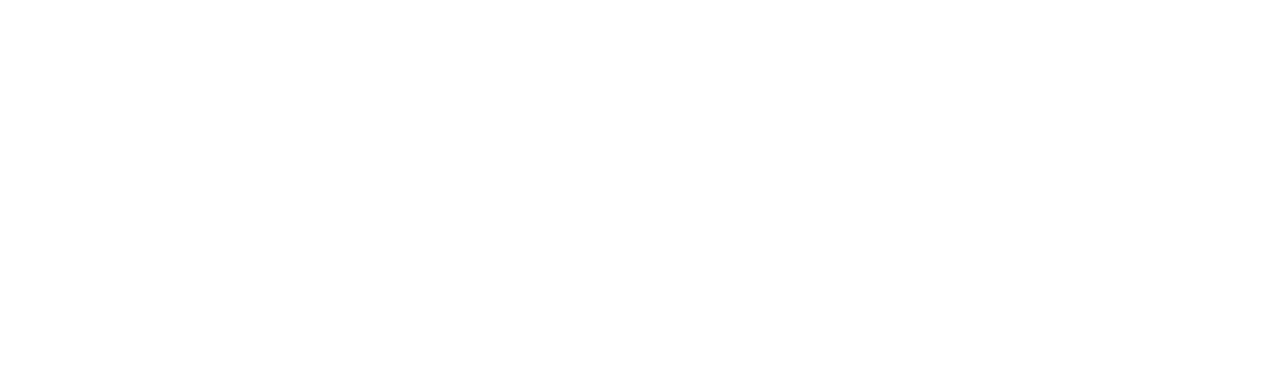
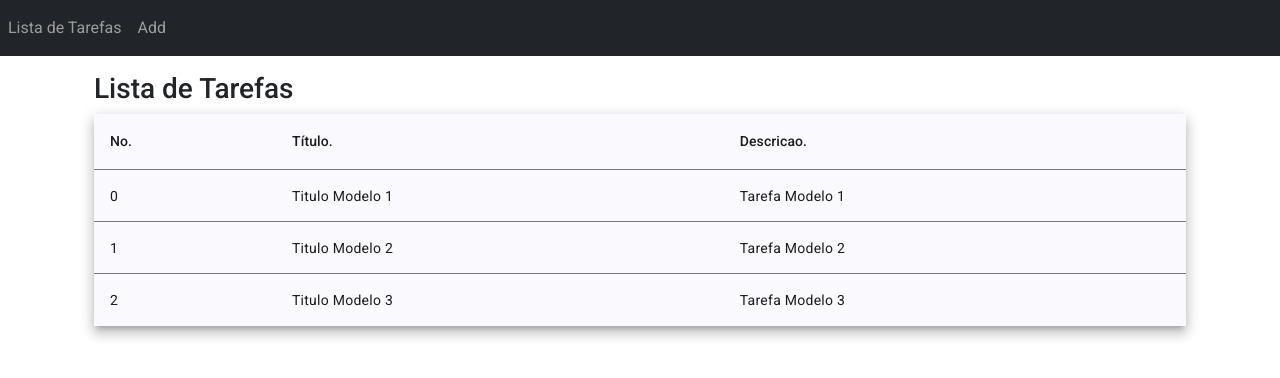
Before and after one commit to PedroGuerraMP/Tarefas, an Angular app in the folder app-tarefas/: page /list in a window 1280 px wide. Before the commit this address led to /. Shown: the top 378 px of the page. Built offline with nearby package versions, Linux system fonts and the light colour scheme.

Commit message:
first UI & routing

```diff
--- a/app-tarefas/src/app/app.component.html
+++ b/app-tarefas/src/app/app.component.html
@@ -1,10 +1,16 @@
+<div>
+  <nav class="navbar navbar-expand navbar-dark bg-dark">
+    <div class="navbar-nav mr-auto">
+      <li class="nav-item">
+        <a routerLink="list" class="nav-link">Lista de Tarefas</a>
+      </li>
+      <li class="nav-item">
+        <a routerLink="add" class="nav-link">Add</a>
+      </li>
+    </div>
+  </nav>
 
-<style>
-
-</style>
-
-<main class="main container ">
-
-</main>
-
-<router-outlet />
+  <div class="container mt-3">
+    <router-outlet></router-outlet>
+  </div>
+</div>
--- a/app-tarefas/src/app/app.routes.ts
+++ b/app-tarefas/src/app/app.routes.ts
@@ -1,3 +1,7 @@
 import { Routes } from '@angular/router';
+import { TarefaListComponent } from './components/tarefa-list/tarefa-list.component';
 
-export const routes: Routes = [];
+export const routes: Routes = [
+    { path: '', redirectTo: 'list', pathMatch: 'full' },
+    { path: 'list', component: TarefaListComponent },
+];
--- /dev/null
+++ b/app-tarefas/src/app/components/tarefa-list/tarefa-list.component.html
@@ -0,0 +1,20 @@
+<div class="container">
+    <h3>Lista de Tarefas</h3>
+    <table mat-table [dataSource]="dataSource" class="mat-elevation-z8">
+        <ng-container matColumnDef="id">
+            <th mat-header-cell *matHeaderCellDef> No. </th>
+            <td mat-cell *matCellDef="let tarefa"> {{tarefa.id}} </td>
+        </ng-container>
+        <ng-container matColumnDef="titulo">
+            <th mat-header-cell *matHeaderCellDef> Título. </th>
+            <td mat-cell *matCellDef="let tarefa"> {{tarefa.titulo}} </td>
+        </ng-container>
+        <ng-container matColumnDef="descricao">
+            <th mat-header-cell *matHeaderCellDef> Descricao. </th>
+            <td mat-cell *matCellDef="let tarefa"> {{tarefa.descricao}} </td>
+        </ng-container>
+
+        <tr mat-header-row *matHeaderRowDef="displayedColumns"></tr>
+        <tr mat-row *matRowDef="let row; columns: displayedColumns;"></tr>
+    </table>
+</div>
--- /dev/null
+++ b/app-tarefas/src/app/components/tarefa-list/tarefa-list.component.ts
@@ -0,0 +1,37 @@
+import { Component, OnInit } from '@angular/core';
+import { MatTableModule } from '@angular/material/table';
+
+import { Tarefa } from '../../models/tarefa.model';
+import { TarefaService } from '../../services/tarefa.service';
+import { HttpClient, HttpClientModule } from '@angular/common/http';
+import { CommonModule } from '@angular/common';
+import { Observable } from 'rxjs';
+
+@Component({
+  selector: 'app-tarefa-list',
+  standalone: true,
+  imports: [CommonModule, MatTableModule, ],
+  templateUrl: './tarefa-list.component.html',
+  styleUrl: './tarefa-list.component.css'
+})
+export class TarefaListComponent implements OnInit {
+  displayedColumns: string[] = ['id', 'titulo', 'descricao'];
+  dataSource: Tarefa[] = [];
+
+  constructor(private tarefaService: TarefaService) {}
+
+  ngOnInit(): void {
+    console.log("ngOnInit");
+    this.getTarefas();
+  }
+
+  getTarefas(): void {
+    this.tarefaService.getAll().subscribe(tarefas => {
+      console.log(tarefas[0].id);
+      this.dataSource = tarefas;
+    });
+  }
+
+
+
+}
```
Also changed, not shown: app-tarefas/src/app/components/tarefa-list/tarefa-list.component.css (added), 1 other file (tests, documents, lock files or other folders).
